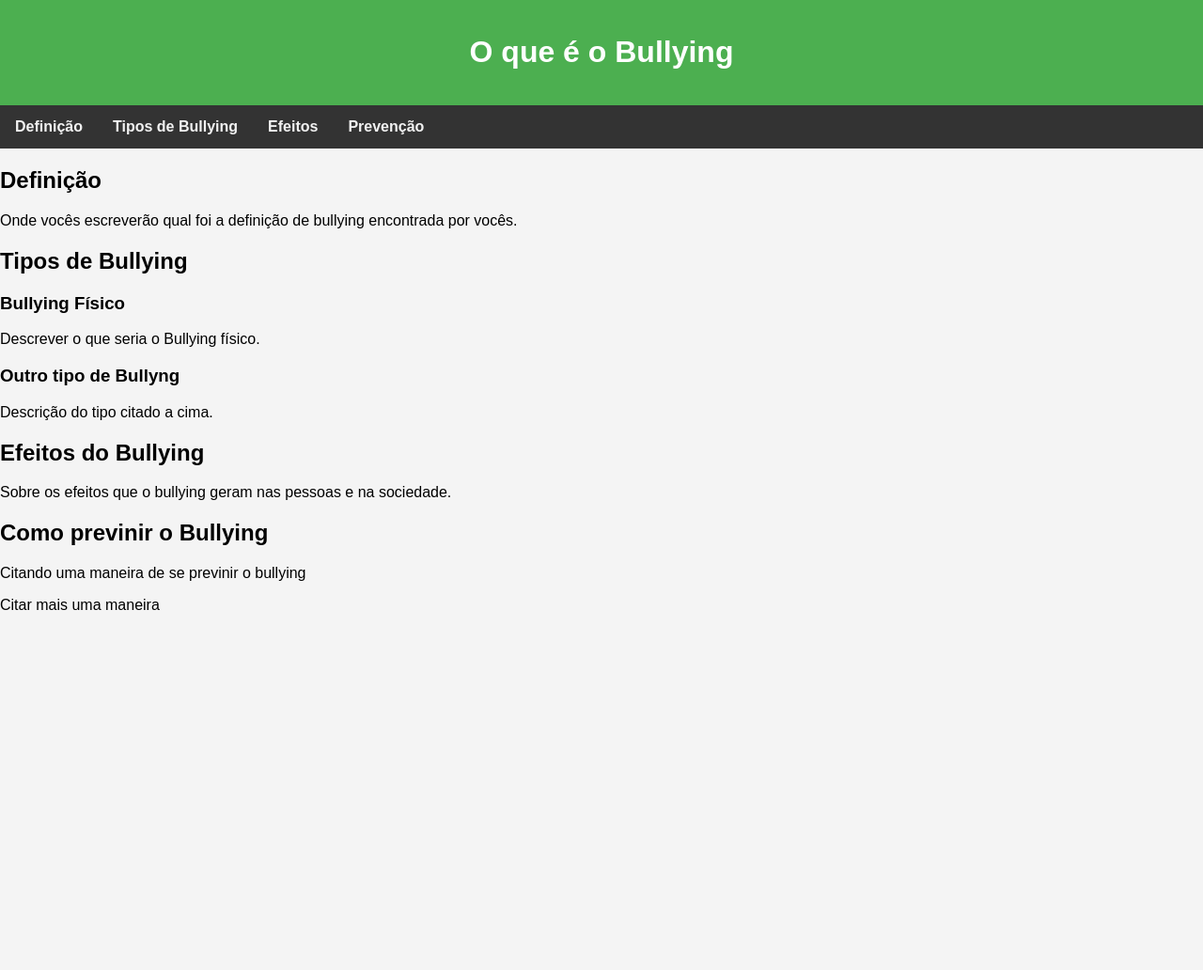
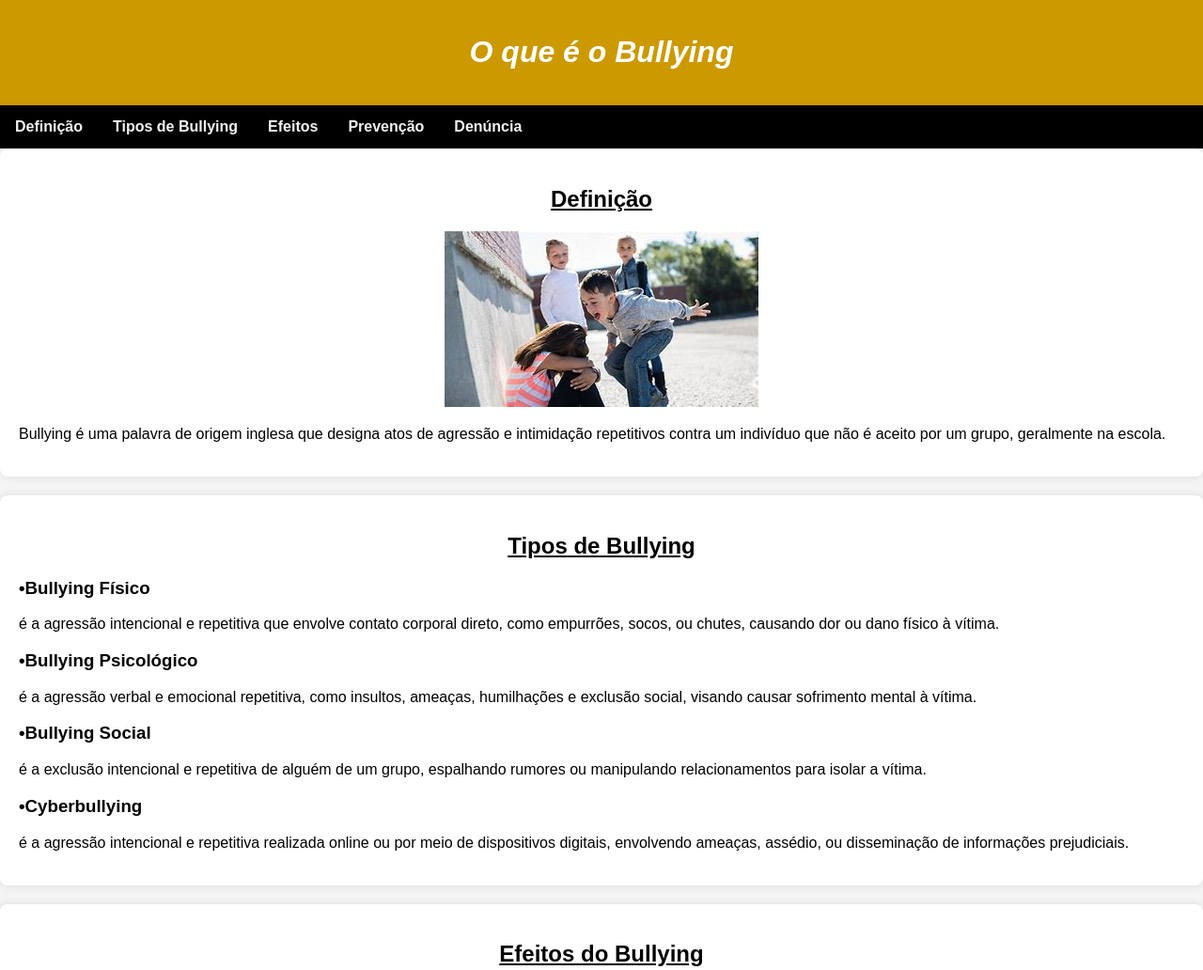
Before and after one commit to MARQUITOSX/Bullying-Marcos-3anoD, a plain HTML site: page index.html in a window 1280 px wide. Shown: the top 1032 px of the page at 94% size. Before the commit the page ends 800 px from the top, so only its background shows below. Drawn offline with Linux system fonts and the light colour scheme.

Commit message:
11/06/2024

```diff
--- a/index.html
+++ b/index.html
@@ -10,7 +10,7 @@
 
 <body>
   <header>
-    <h1>O que é o Bullying</h1>
+   <em> <h1>O que é o Bullying</h1></em>
   </header>
 
   <nav>
@@ -18,35 +18,64 @@
     <a href="#tipos">Tipos de Bullying</a>
     <a href="#efeitos">Efeitos</a>
     <a href="#prevencao">Prevenção</a>
+    <a href="#denuncia">Denúncia</a>
   </nav>
 
   <div class="container">
     <section class="sessao" id="definicao">
-      <h2>Definição</h2>
-      <p>Onde vocês escreverão qual foi a definição de bullying encontrada por vocês.</p>
+      <center><u><h2>Definição</h2></u></center>
+      <center><img src="baixados.jpeg"/></center>
+
+      <p>Bullying é uma palavra de origem inglesa que designa atos de agressão e intimidação repetitivos contra um indivíduo que não é aceito por um grupo, geralmente na escola.</p>
     </section>
 
     <section class="sessao" id="tipos">
-      <h2>Tipos de Bullying</h2>
+      <center><u><h2>Tipos de Bullying</h2></u></center>
 
-      <h3>Bullying Físico</h3>
-      <p>Descrever o que seria o Bullying físico.</p>
+      <h3>•Bullying Físico</h3>
+      <p> é a agressão intencional e repetitiva que envolve contato corporal direto, como empurrões, socos, ou chutes, causando dor ou dano físico à vítima.</p>
 
-      <h3>Outro tipo de Bullyng</h3>
-      <p>Descrição do tipo citado a cima.</p>
+      <h3>•Bullying Psicológico</h3>
+      <p>é a agressão verbal e emocional repetitiva, como insultos, ameaças, humilhações e exclusão social, visando causar sofrimento mental à vítima.</p>
+
+      <h3>•Bullying Social</h3>
+     <p> é a exclusão intencional e repetitiva de alguém de um grupo, espalhando rumores ou manipulando relacionamentos para isolar a vítima.</p>
+
+      <h3>•Cyberbullying</h3>
+     <p> é a agressão intencional e repetitiva realizada online ou por meio de dispositivos digitais, envolvendo ameaças, assédio, ou disseminação de informações prejudiciais.</p>
     </section>
 
     <section class="sessao" id="efeitos">
-      <h2>Efeitos do Bullying</h2>
-      <p>Sobre os efeitos que o bullying geram nas pessoas e na sociedade.</p>
+      <center><u><h2>Efeitos do Bullying</h2></u></center>
+      <center><img src="baixados (1).jpeg"/></center>
+      <p>Isolamento social, perda de motivação, piora no rendimento escolar e traumas psicológicos </p>
     </section>
 
     <section class="sessao" id="prevencao">
-      <h2>Como previnir o Bullying</h2>
-      <p>Citando uma maneira de se previnir o bullying</p>
-      <p>Citar mais uma maneira</p>
+      <center><u><h2>Como previnir o Bullying</h2></u></center>
+      <center><img src="baixados (2).jpeg"/></center>
+      <p>Procure ajuda de um professor ou direção para relatar o acontecimento </p>
+      <p>Crie políticas claras contra o bullying </p>
+      <p>Estabeleça canais seguros para denúncias </p>
+      <p>Incentive a empatia e o respeito nas escolas e comunidades. entre outras formas.</p>
     </section>
+  <section class="sessao" id="denuncia">
+  <center><u><h2>Canais oficiais de denúncia</h2></u></center>
+  <ul>
+    <li>Ouvidoria: 0800-041-9192</li>
+    <li>Disque Direitos Humanos: 100</li>
+    <li>Disque Denúncia: 181</li>
+    <li>SAMU (Serviço de Atendimento Móvel de Urgência) 192</li>
+    <li>Emergência policial: 190</li>
+    <li>Site Escola Segura: <a href="https://wwe.gov.br/mj/pt-br/escolasegura">link</a></li>
+
+  </ul>
+  </section>
   </div>
+
+  <footer>
+    <p> &copy; 2024 Campanha Contra o Bullying Colégio Lindaura, Marcos Vinicius</p>
+  </footer>
   <script src="script.js"></script>
 </body>
 
--- a/style.css
+++ b/style.css
@@ -6,14 +6,14 @@ body{
 }
 
 header{
-  background-color: #4CAF50;
+  background-color: #CC9900;
   color: #FFFFFF;
   padding: 1em 0;
   text-align: center;
 }
 
 nav{
-  background-color: #333333;
+  background-color: #000000;
   overflow: hidden;
 }
 
@@ -29,6 +29,26 @@ nav a{
 }
 
 nav a:hover{
-  background-color: #dddddd;
+  background-color: #DDDDDD;
   color: black;
 }
+
+.container {
+  paddiing: 20px;
+}
+
+.sessao{
+  background-color: #FFFFFF;
+  box-shadow: 0 0 10px rgba(0, 0, 0,0.1);
+margin-bottom: 20px;
+  padding: 20px;
+  border-radius: 8px;
+}
+
+footer{
+background-color: #CC9900;
+color: white;
+  text-align: center;
+  Padding: 10px;
+  with: 100%;
+}
```
Also changed, not shown: baixados (1).jpeg (added), baixados (2).jpeg (added), baixados.jpeg (added).
